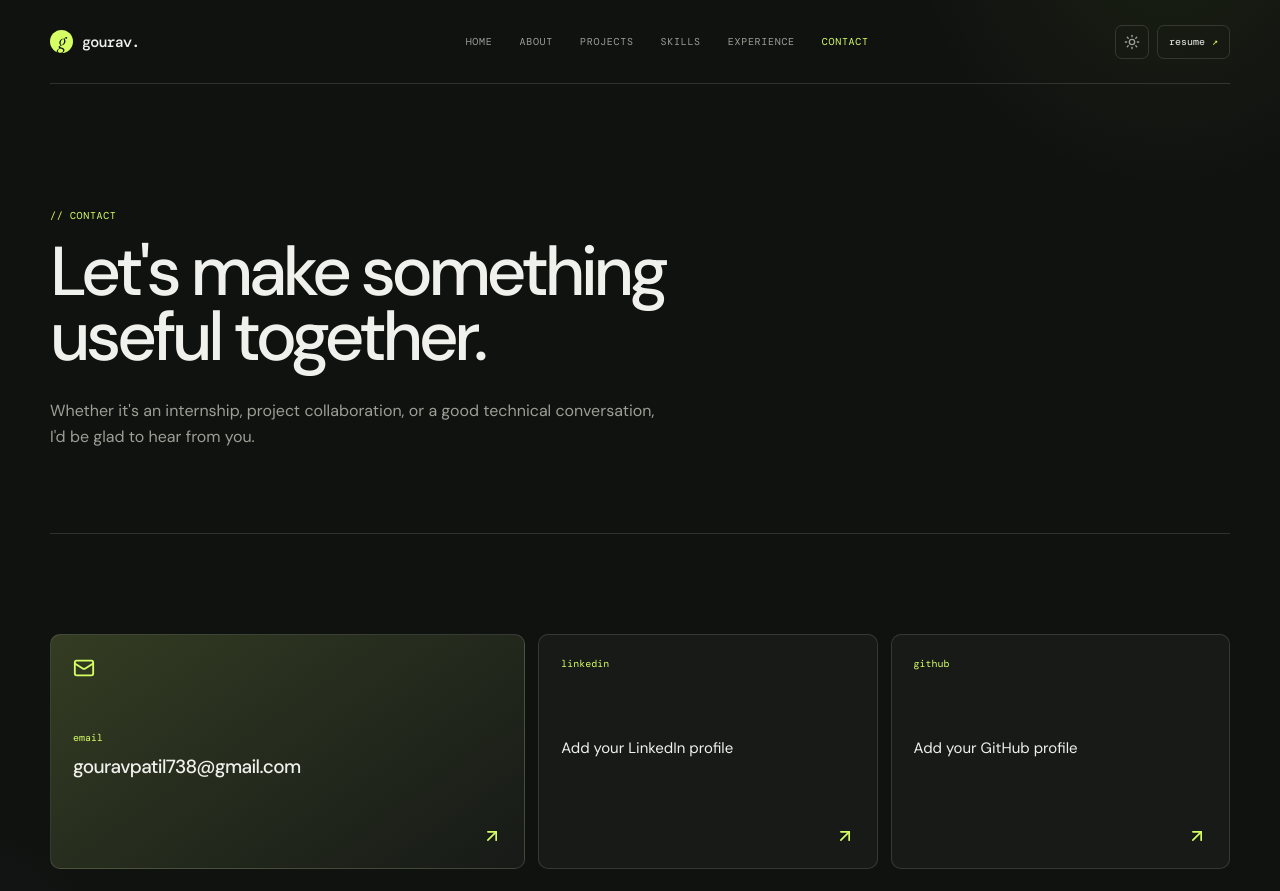
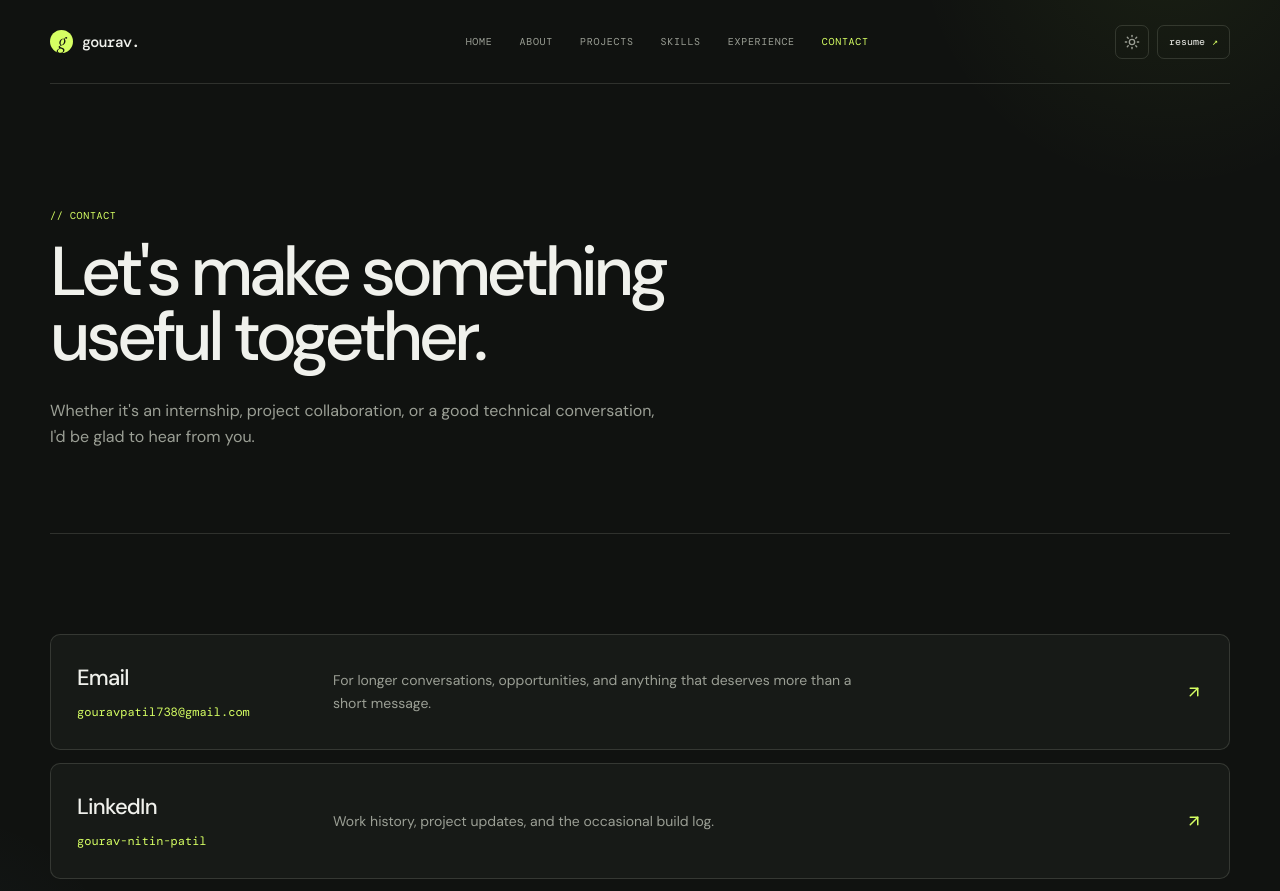
Before and after one commit to gouravpatil-dev/portfolio, a React (Vite) app: page /contact in a window 1280 px wide. Shown: the top 891 px of the page. Built offline with nearby package versions, Linux system fonts and the light colour scheme.

Commit message:
Restyle contact section into boxed rows

```diff
--- a/src/pages/ContactPage.jsx
+++ b/src/pages/ContactPage.jsx
@@ -1,7 +1,31 @@
-import { ArrowUpRight, Download, Mail } from 'lucide-react'
+import { ArrowUpRight, Download } from 'lucide-react'
 import PageIntro from '../components/PageIntro'
 import Reveal from '../components/Reveal'
 import { profile } from '../data/portfolio'
+
+const channels = [
+  {
+    label: 'Email',
+    handle: profile.email,
+    href: `mailto:${profile.email}`,
+    external: false,
+    description: 'For longer conversations, opportunities, and anything that deserves more than a short message.',
+  },
+  {
+    label: 'LinkedIn',
+    handle: profile.linkedin.replace(/^https?:\/\/(www\.)?linkedin\.com\/in\//, '').replace(/\/$/, ''),
+    href: profile.linkedin,
+    external: true,
+    description: 'Work history, project updates, and the occasional build log.',
+  },
+  {
+    label: 'GitHub',
+    handle: profile.github.replace(/^https?:\/\/(www\.)?github\.com\//, '').replace(/\/$/, ''),
+    href: profile.github,
+    external: true,
+    description: 'Projects, experiments, and code I have made public.',
+  },
+]
 
 export default function ContactPage() {
   return (
@@ -9,10 +33,24 @@ export default function ContactPage() {
       <PageIntro eyebrow="// contact" title={<>Let&apos;s make something<br />useful together.</>}>
         Whether it&apos;s an internship, project collaboration, or a good technical conversation, I&apos;d be glad to hear from you.
       </PageIntro>
-      <section className="contact-grid shell">
-        <Reveal><a className="contact-card primary-contact" href={`mailto:${profile.email}`}><Mail size={22} /><div><span>email</span><h2>{profile.email}</h2></div><ArrowUpRight size={20} /></a></Reveal>
-        <Reveal delay={0.06}><a className="contact-card" href={profile.linkedin} target="_blank" rel="noreferrer"><span>linkedin</span><p>Add your LinkedIn profile</p><ArrowUpRight size={20} /></a></Reveal>
-        <Reveal delay={0.12}><a className="contact-card" href={profile.github} target="_blank" rel="noreferrer"><span>github</span><p>Add your GitHub profile</p><ArrowUpRight size={20} /></a></Reveal>
+      <section className="contact-list shell">
+        {channels.map((channel, i) => (
+          <Reveal key={channel.label} delay={i * 0.06}>
+            <a
+              className="contact-row"
+              href={channel.href}
+              target={channel.external ? '_blank' : undefined}
+              rel={channel.external ? 'noreferrer' : undefined}
+            >
+              <div className="contact-row-head">
+                <h3>{channel.label}</h3>
+                <span>{channel.handle}</span>
+              </div>
+              <p>{channel.description}</p>
+              <ArrowUpRight size={18} />
+            </a>
+          </Reveal>
+        ))}
       </section>
       <section className="resume-section shell"><Reveal><div><p className="eyebrow">// resume</p><h2>Keep a one-page<br />version ready.</h2><p>Drop your finished resume into <code>public/resume.pdf</code>; the button below will automatically work once the file exists.</p></div><a className="outline-button" href="/resume.pdf" download><Download size={16} /> download resume</a></Reveal></section>
     </>
```
Also changed, not shown: src/App.css.
